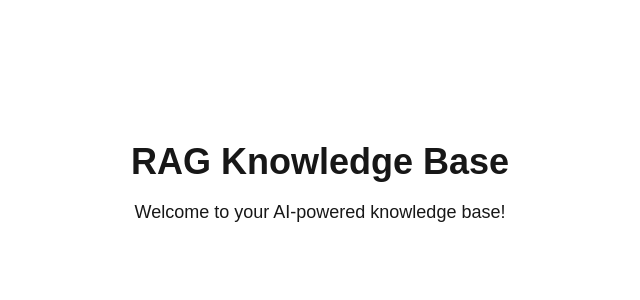
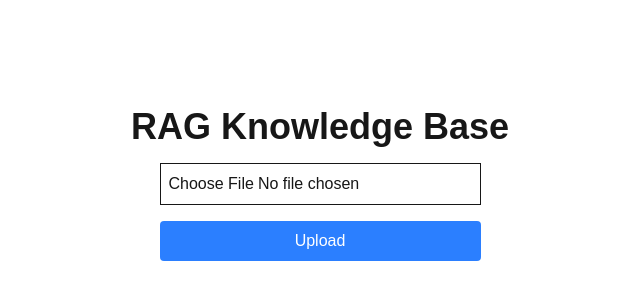
Before and after one commit to Gokulkiran418/rag-document-retrieval, a Next.js app: page / in a window 1280 px wide. Shown: the part 216-516 px from the top of the page, without its empty margins (320-960 px from the left). Built offline with nearby package versions, Linux system fonts and the light colour scheme.

Commit message:
Add file upload button

```diff
--- /dev/null
+++ b/pages/api/upload.ts
@@ -0,0 +1,55 @@
+// pages/api/upload.ts
+import { NextApiRequest, NextApiResponse } from 'next';
+import formidable, { File } from 'formidable';
+import fs from 'fs/promises';
+import pdfParse from 'pdf-parse';
+
+// Disable Next.js body parsing to handle multipart form data
+export const config = {
+  api: {
+    bodyParser: false,
+  },
+};
+
+export default async function handler(req: NextApiRequest, res: NextApiResponse) {
+  if (req.method !== 'POST') {
+    return res.status(405).json({ error: 'Method not allowed' });
+  }
+
+  const form = formidable({ multiples: false, maxFileSize: 10 * 1024 * 1024 }); // 10MB limit
+  try {
+    const { files } = await new Promise<{ fields: formidable.Fields; files: formidable.Files }>(
+      (resolve, reject) => {
+        form.parse(req, (err, fields, files) => {
+          if (err) reject(err);
+          else resolve({ fields, files });
+        });
+      }
+    );
+
+    const file = Array.isArray(files.file) ? files.file[0] : files.file;
+    if (!file) {
+      return res.status(400).json({ error: 'No file uploaded' });
+    }
+
+    let text = '';
+    if (file.mimetype === 'application/pdf') {
+      const dataBuffer = await fs.readFile(file.filepath);
+      const pdfData = await pdfParse(dataBuffer);
+      text = pdfData.text;
+    } else if (file.mimetype === 'text/plain') {
+      text = await fs.readFile(file.filepath, 'utf-8');
+    } else {
+      return res.status(400).json({ error: 'Unsupported file type. Use PDF or text.' });
+    }
+
+    // Clean up temporary file
+    await fs.unlink(file.filepath);
+
+    // Return extracted text and filename
+    res.status(200).json({ message: 'File uploaded successfully', text, filename: file.originalFilename });
+  } catch (error) {
+    console.error('Upload error:', error);
+    res.status(500).json({ error: 'Failed to process file' });
+  }
+}
--- a/src/app/page.tsx
+++ b/src/app/page.tsx
@@ -1,9 +1,56 @@
 // src/app/page.tsx
+'use client';
+
+import { useState } from 'react';
+
 export default function Home() {
+  const [file, setFile] = useState<File | null>(null);
+  const [response, setResponse] = useState<string | null>(null);
+  const [error, setError] = useState<string | null>(null);
+
+  const handleSubmit = async (e: React.FormEvent) => {
+    e.preventDefault();
+    if (!file) {
+      setError('Please select a file');
+      return;
+    }
+
+    const formData = new FormData();
+    formData.append('file', file);
+
+    try {
+      const res = await fetch('/api/upload', {
+        method: 'POST',
+        body: formData,
+      });
+      const data = await res.json();
+      if (res.ok) {
+        setResponse(`Uploaded: ${data.filename}\nText: ${data.text.slice(0, 100)}...`);
+        setError(null);
+      } else {
+        setError(data.error);
+      }
+    } catch (err) {
+      setError('Upload failed');
+    }
+  };
+
   return (
     <main className="flex min-h-screen flex-col items-center justify-center p-24">
-      <h1 className="text-4xl font-bold">RAG Knowledge Base</h1>
-      <p className="mt-4 text-lg">Welcome to your AI-powered knowledge base!</p>
+      <h1 className="text-4xl font-bold mb-4">RAG Knowledge Base</h1>
+      <form onSubmit={handleSubmit} className="flex flex-col gap-4">
+        <input
+          type="file"
+          accept=".pdf,.txt"
+          onChange={(e) => setFile(e.target.files?.[0] || null)}
+          className="border p-2"
+        />
+        <button type="submit" className="bg-blue-500 text-white p-2 rounded">
+          Upload
+        </button>
+      </form>
+      {response && <pre className="mt-4 text-sm">{response}</pre>}
+      {error && <p className="mt-4 text-red-500">{error}</p>}
     </main>
   );
 }
```
Also changed, not shown: 1 other file (tests, documents, lock files or other folders).
